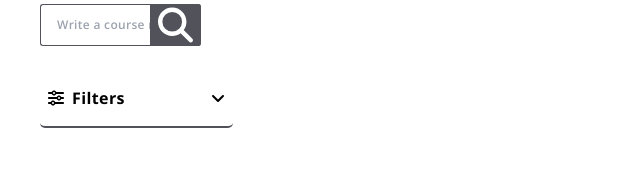
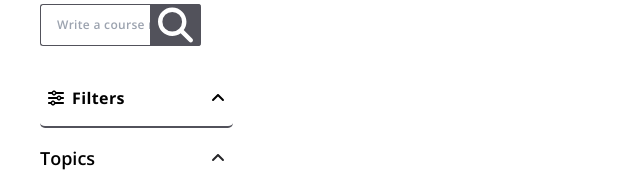
Before and after one commit to FrontEndDevo/NeuraLearnAcademy, a React (Vite) app: page /all-courses in a window 1280 px wide. Shown: the part 632-804 px from the top of the page, without its empty margins (0-640 px from the left). Built offline with nearby package versions, Linux system fonts and the light colour scheme.

Commit message:
Add filter toggle functionality and display filters when filters are open

```diff
--- a/src/shared/Filters/AllFilters.jsx
+++ b/src/shared/Filters/AllFilters.jsx
@@ -1,18 +1,33 @@
-import React from "react";
+import React, { useState } from "react";
 import { faAngleDown, faSliders } from "@fortawesome/free-solid-svg-icons";
 import { FontAwesomeIcon } from "@fortawesome/react-fontawesome";
+import Topics from "./Topics";
 
 const AllFilters = React.memo(() => {
+  const [areFiltersOpen, setAreFiltersOpen] = useState(true);
   return (
-    <div className="items-center justify-between py-3 md:py-4 px-2 rounded-[5px] cursor-pointer border-b-2 border-zinc-600 duration-200 hover:bg-zinc-700 hover:text-white flex">
+    <>
+      <div
+        onClick={() => setAreFiltersOpen((prevState) => !prevState)}
+        className="items-center justify-between py-3 md:py-4 px-2 rounded-[5px] cursor-pointer border-b-2 border-zinc-600 duration-200 hover:bg-zinc-700 hover:text-white flex"
+      >
         <div className="flex items-center gap-2">
           <FontAwesomeIcon icon={faSliders} />
           <h4 className="text-xs font-bold tracking-wide lg:text-sm xl:text-base">
             Filters
           </h4>
         </div>
-      <FontAwesomeIcon icon={faAngleDown} />
+        <FontAwesomeIcon
+          icon={faAngleDown}
+          className={`duration-200 ${
+            areFiltersOpen ? "rotate-180" : "rotate-0"
+          }`}
+        />
       </div>
+      <div className={`${areFiltersOpen ? "block" : "hidden"}`}>
+        <Topics />
+      </div>
+    </>
   );
 });
 
```
Lines whose indentation alone changed are shown as unchanged.
